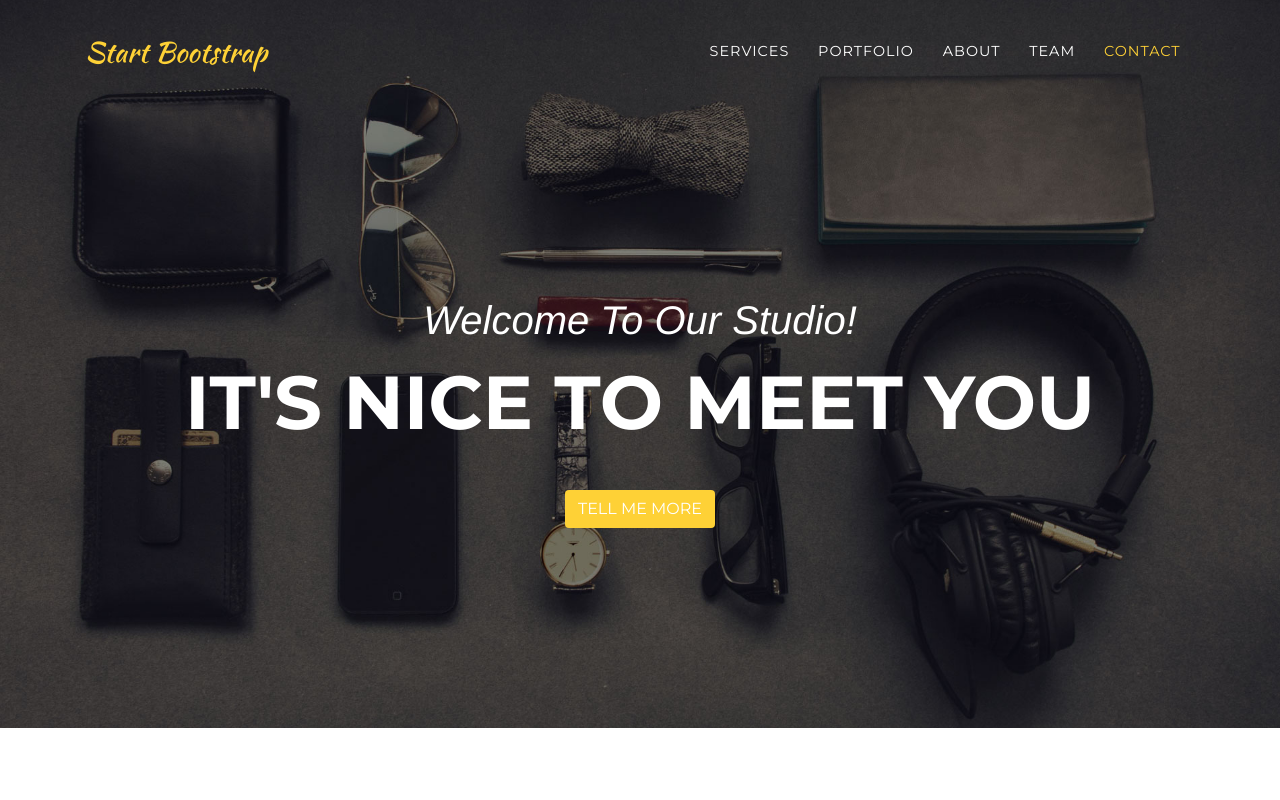
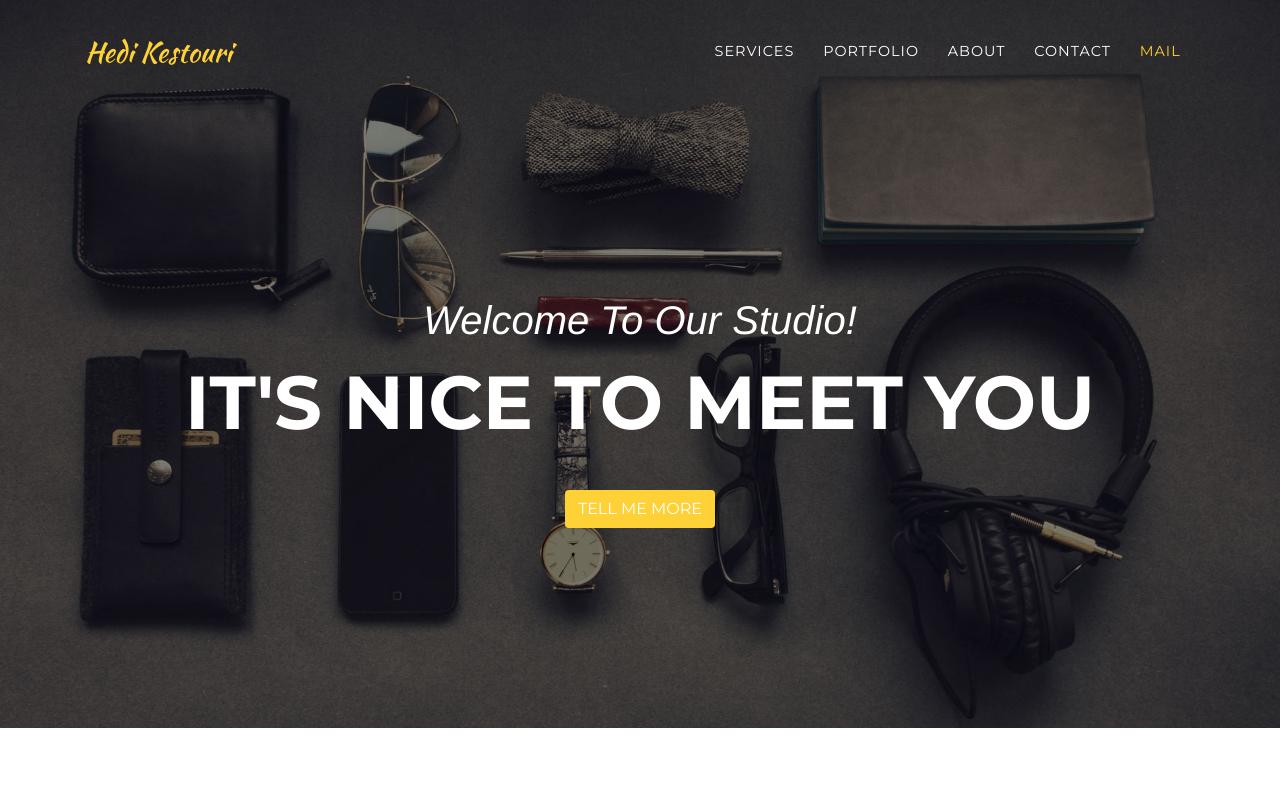
Before and after one commit to kasshedi117/kastouri.com, a website with bundled scripts: page index.html in a window 1280 px wide. Shown: the top 800 px of the page. Built offline with nearby package versions, Linux system fonts and the light colour scheme; a web font is replaced by a local one.

Commit message:
change text of navbar +hedi kestouri +contact +Mail

```diff
--- a/index.html
+++ b/index.html
@@ -30,7 +30,7 @@
     <!-- Navigation -->
     <nav class="navbar navbar-expand-lg navbar-dark fixed-top" id="mainNav">
       <div class="container">
-        <a class="navbar-brand js-scroll-trigger" href="#page-top">Start Bootstrap</a>
+        <a class="navbar-brand js-scroll-trigger" href="#page-top">Hedi Kestouri</a>
         <button class="navbar-toggler navbar-toggler-right" type="button" data-toggle="collapse" data-target="#navbarResponsive" aria-controls="navbarResponsive" aria-expanded="false" aria-label="Toggle navigation">
           Menu
           <i class="fa fa-bars"></i>
@@ -47,10 +47,10 @@
               <a class="nav-link js-scroll-trigger" href="#about">About</a>
             </li>
             <li class="nav-item">
-              <a class="nav-link js-scroll-trigger" href="#team">Team</a>
+              <a class="nav-link js-scroll-trigger" href="#team">Contact</a>
             </li>
             <li class="nav-item">
-              <a class="nav-link js-scroll-trigger" href="#contact">Contact</a>
+              <a class="nav-link js-scroll-trigger" href="#contact">Mail</a>
             </li>
           </ul>
         </div>
```
